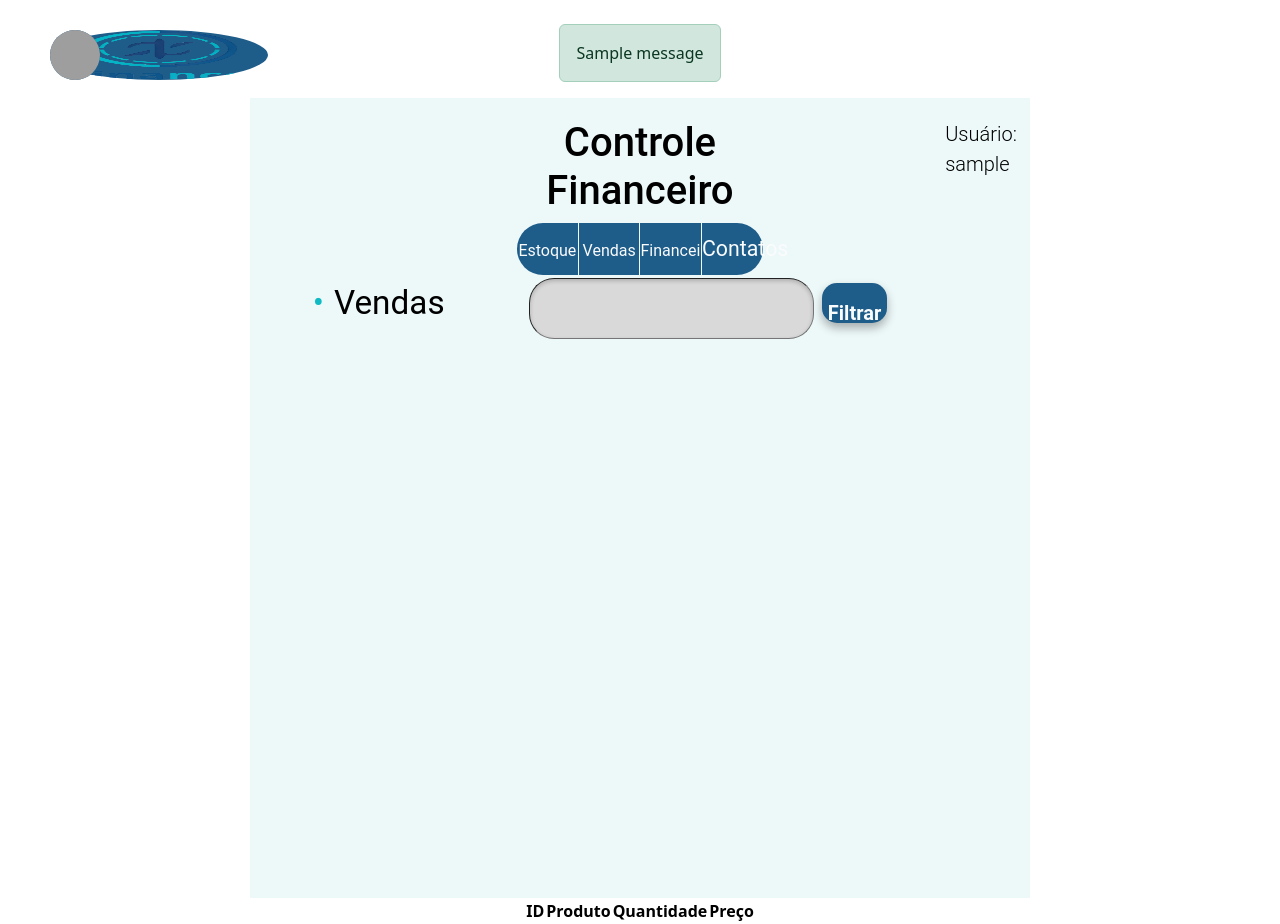
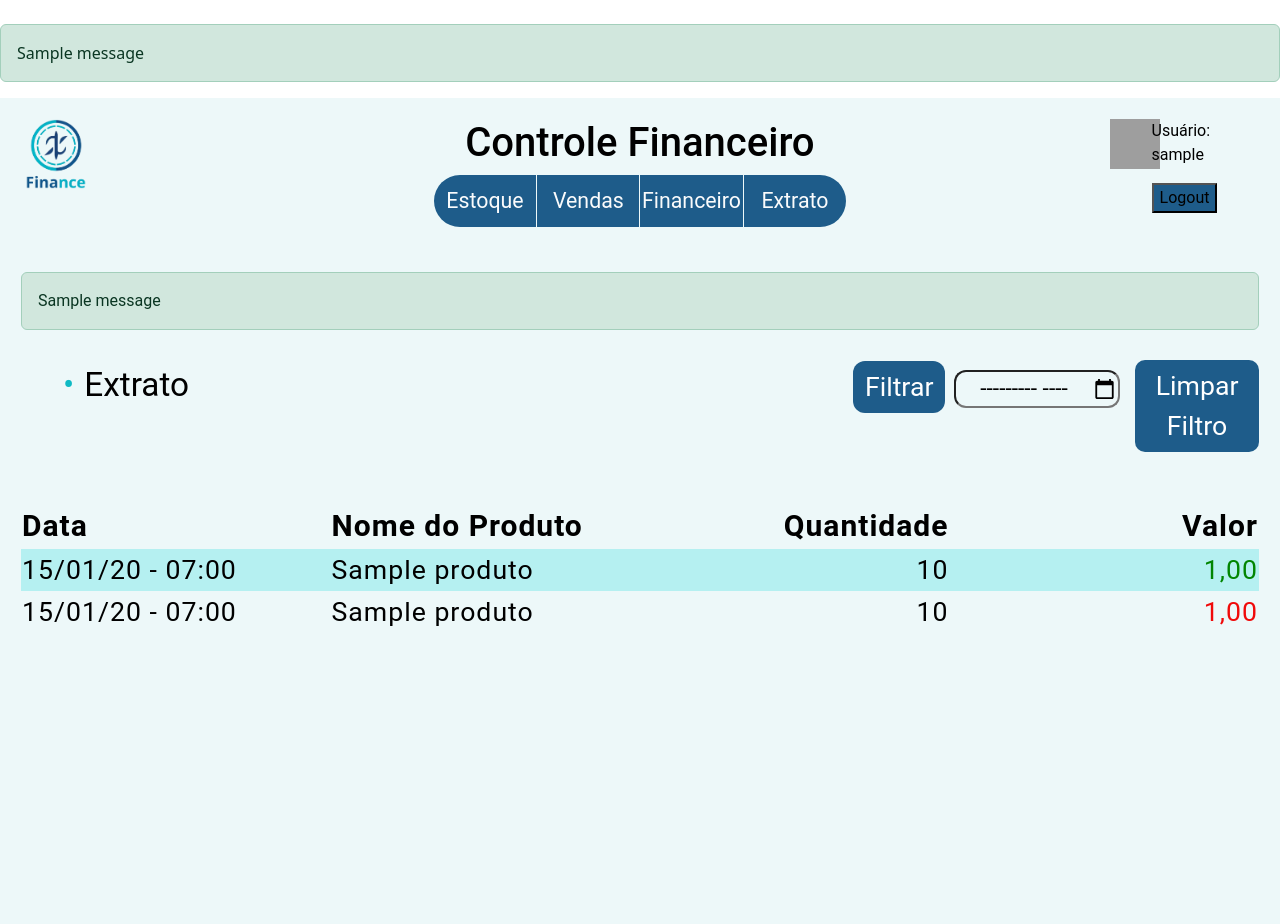
Before and after one commit to PedroAlves05/Finance, a Django app: page /financeiro/extrato/ in a window 1280 px wide. After the commit the page ends 626 px from the top, so only its background shows below. Run offline with Django 5.2, Linux system fonts and the light colour scheme; a user stored in the database is signed in; tables that the repository leaves empty hold one stand-in row (values such as "Sample post"); one stand-in notice (Sample message) is shown; lists and menus that the app fills with data are empty; grey boxes are pictures that could not be loaded.

Commit message:
terminei a parte do financeiro

```diff
--- a/financeiro/templates/extrato.html
+++ b/financeiro/templates/extrato.html
@@ -3,13 +3,10 @@
 
 {% block 'head' %}
 
-    <link rel="stylesheet" href="{% static 'fincaneiro/CSS/css.css' %}" >
+
     <link rel="stylesheet" href="{% static 'financeiro/CSS/cabecalho.css' %}">
-    <link rel="stylesheet" href="{% static 'financeiro/CSS/modal.css' %}">
+    <link rel="stylesheet" href="{% static 'financeiro/CSS/extrato.css' %}">
     <link href="https://cdn.jsdelivr.net/npm/bootstrap@5.3.3/dist/css/bootstrap.min.css" rel="stylesheet">
-    <script src="https://code.jquery.com/jquery-3.3.1.slim.min.js" integrity="sha384-q8i/X+965DzO0rT7abK41JStQIAqVgRVzpbzo5smXKp4YfRvH+8abtTE1Pi6jizo" crossorigin="anonymous"></script>
-    <script src="https://cdn.jsdelivr.net/npm/popper.js@1.14.7/dist/umd/popper.min.js" integrity="sha384-UO2eT0CpHqdSJQ6hJty5KVphtPhzWj9WO1clHTMGa3JDZwrnQq4sF86dIHNDz0W1" crossorigin="anonymous"></script>
-    <script src="https://cdn.jsdelivr.net/npm/bootstrap@4.3.1/dist/js/bootstrap.min.js" integrity="sha384-JjSmVgyd0p3pXB1rRibZUAYoIIy6OrQ6VrjIEaFf/nJGzIxFDsf4x0xIM+B07jRM" crossorigin="anonymous"></script>
 
     {% endblock 'head' %}
 
@@ -31,7 +28,7 @@
                 <h1>Controle Financeiro</h1>
                 <nav>
                     <div class="bordaInicio">
-                        <a href="{% url 'estoque'%}"><span>Estoque</span></a>
+                        <a href="{% url 'estoque' %}"><span>Estoque</span></a>
                     </div>
                     <div class="bordaMeio">
                         <a href="{% url 'vendas' %}"><span>Vendas</span></a>
@@ -40,7 +37,7 @@
                         <a href="{% url 'relatorio' %}"><span>Financeiro</span></a>
                     </div>
                     <div class="bordaFim">
-                        <span>Contatos</span>
+                        <a href="{% url 'extrato' %}"><span>Extrato</span></a>
                     </div>
                 </nav>
             </div>
@@ -52,54 +49,69 @@
                 </div>
                 {% if not usuario %}
                 <div class="textoLogin">
-                    <p> <strong><a href="../../usuarios/login">ENTRE</a></strong> ou crie seu <strong><a href="../../usuarios/cadastro">CADASTRO</a></strong></p>
+                    <p><strong><a href="../../usuarios/login">ENTRE</a></strong> ou crie seu <strong><a href="../../usuarios/cadastro">CADASTRO</a></strong></p>
                 </div>
                 {% else %}
                 <div class="textoLogin">
-                    <p>Usuário: {{usuario}}</p>
+                    <p>Usuário: {{ usuario }}</p>
+                    <form action="{% url 'logout' %}" method="post">
+                        {% csrf_token %}
+                        <button type="submit">Logout</button>
+                    </form>
                 </div>
                 {% endif %}
             </div>
         </header>
 
+        {% if messages %}
+        <br>
+        {% for message in messages %}
+            <div class="alert {{ message.tags }}">{{ message }}</div>
+        {% endfor %}
+        {% endif %}
+
         <div class="conteiner">
             <div>
                 <ul>
-                    <li>Vendas</li>
+                    <li>Extrato</li>
                 </ul>
             </div>
             <div>
             </div>
-                <div>
-                    <form action="{% url 'vendas' %}" method="POST">{% csrf_token %}
-
-                        <input type="text" name="filtrar_produto">
-
-                        <button class="btn-secundario">Filtrar</button>
-
+            <div class="adicionar">
+                <div class="filtro">
+                    <form action="{% url 'extrato' %}" class="arrumar"method="POST">{% csrf_token %}
+                        <button class="btn btn-primary">Filtrar</button>
+                        <input type="month" id="pesquisar_mes">
                     </form>
                 </div>
             </div>
-
+            <div class="limparFiltro">
+                <a href="{% url 'extrato' %}"> <button class="btn btn-primary">Limpar Filtro</button></a>
+            </div>
         </div>
 
         <table>
             <tr>
-                <th>ID</th>
-                <th>Produto</th>
-                <th>Quantidade</th>
-                <th>Preço</th>
+                <th scope="col" class="texto">Data</th>
+                <th scope="col" class="texto">Nome do Produto</th>
+                <th scope="col" class="numero">Quantidade</th>
+                <th scope="col" class="numero">Valor</th>
             </tr>
             {% for venda in vendas %}
-                <tr class="linha-tabela">
-                    <td>{{venda.id}}</td>
-                    <td>{{venda.produto.nome}}</td>
-                    <td>{{venda.quantidade}}</td>
-                    <td>{{venda.preco}}</td>
-                </tr>
+            <tr class="linha-tabela">
+                <td class="texto">{{ venda.data|date:"d/m/y" }} - {{ venda.data|time:"H:i" }}</td>
+                <td class="texto">{{ venda.produto.nome }}</td>
+                <td class="numero">{{ venda.quantidade }}</td>
+                {% if venda.tipo == 'venda' %}
+                <td class="positivo" >{{ venda.preco|floatformat:2 }}</td>
+                {% elif venda.tipo == 'compra' %}
+                <td class="negativo" >{{ venda.preco|floatformat:2 }}</td>
+                {% endif %}
+            </tr>
             {% endfor %}
+
         </table>
 
     </div>
-
 {% endblock %}
--- a/financeiro/templates/vendas.html
+++ b/financeiro/templates/vendas.html
@@ -67,7 +67,7 @@
             <div class="alert {{ message.tags }}">{{ message }}</div>
         {% endfor %}
         {% endif %}
-        <table>
+
         <div class="conteiner">
             <div>
                 <ul>
@@ -99,6 +99,7 @@
 
         </div>
 
+        <table>
             <tr>
                 <th scope="col" class="texto">Produto</th>
                 <th scope="col" class="numero">Quantidade</th>
--- a/financeiro/views.py
+++ b/financeiro/views.py
@@ -140,8 +140,28 @@
         return render(request, 'contatos.html', {'usuario': usuario, 'contatos': contatos})
 
 
+from itertools import chain
+from operator import attrgetter
+
 @login_required
 def extrato(request):
     usuario = request.user
-    contatos = Contatos.objects.filter(usuario=usuario)
-    return render(request, 'extrato.html', {'usuario': usuario})
+    i = 0
+    usuario1 = str(usuario)
+    for letra in usuario1:
+        if letra == '@':
+            break
+        i += 1
+    nome_usuario = usuario1[0:i]
+    usuario = request.user
+    vendas = Vendas.objects.filter(usuario=usuario).order_by('-data')
+    compras = Compras.objects.filter(usuario=usuario).order_by('-data')
+    for venda in vendas:
+        venda.tipo = 'venda'  # Adiciona o campo 'tipo' para vendas
+
+    for compra in compras:
+        compra.tipo = 'compra'  # Adiciona o campo 'tipo' para compras
+    combined = chain(vendas, compras)
+    result = sorted(combined, key=attrgetter('data'), reverse=True)
+    produtos = Produtos.objects.filter(usuario=usuario)
+    return render(request, 'extrato.html', {'usuario': nome_usuario, 'vendas': result, 'produtos': produtos})
--- /dev/null
+++ b/templates/static/financeiro/CSS/extrato.css
@@ -0,0 +1,79 @@
+table {
+    margin-top: 30px;
+    border-collapse: collapse;
+    font-size: 20pt;
+    margin-left: auto;
+    margin-right: auto;
+    letter-spacing: 1px;
+    width: 100%;
+  }
+  th {
+    font-size: 22.5pt;
+  }
+
+  td {
+    min-width: 300px;
+  }
+  .texto {
+    text-align: left;
+  }
+ .numero{
+    text-align: right;
+ }
+
+  tbody > tr:nth-of-type(even) {
+    background-color: rgb(181, 240, 241);
+  }
+
+  .adicionar {
+    grid-template-columns: 65% 35%;
+  }
+
+  .adicionar button {
+    font-size: 20pt;
+    border-radius: 12px 12px 12px 12px;
+    background-color: #1e5c8a;
+    border: none;
+    align-self: left;
+  }
+
+
+  .filtro button {
+    height: auto;
+    width: auto;
+    text-align: center !important;
+    align-items: center !important;
+  }
+
+  .filtro input {
+    width: 25%;
+    height: 30%;
+    text-align: center;
+    border-radius: 12px;
+    font-size: 17.1pt;
+    background-color: #edf8f9;
+  }
+
+  .arrumar{
+    text-align: right;
+    margin-right: 15px;
+  }
+
+  .limparFiltro button{
+    background-color: #1e5c8a !important;
+    border: none !important;
+    height: auto;
+    width: 100%;
+    font-size: 20pt;
+    border-radius: 10px !important;
+  }
+
+  .positivo {
+    color: #028502;
+    text-align: right;
+}
+
+.negativo {
+    color: #f00a0a;
+    text-align: right;
+}
```
Also changed, not shown: financeiro/templates/relatorio.html (+37 -20 lines), templates/static/financeiro/CSS/relatorio.css (+10 -6 lines), templates/static/usuarios/img/voltar.png.
